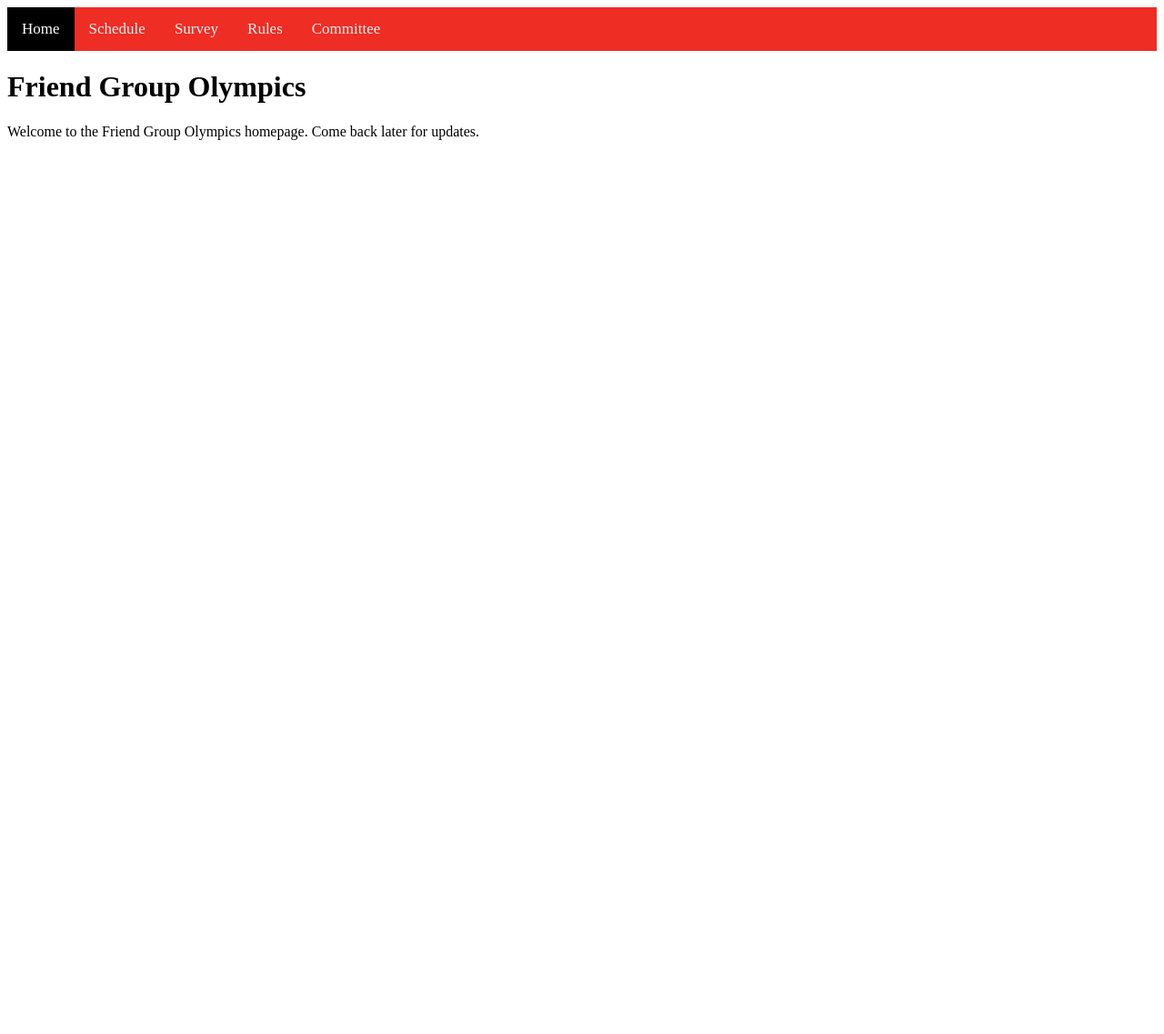
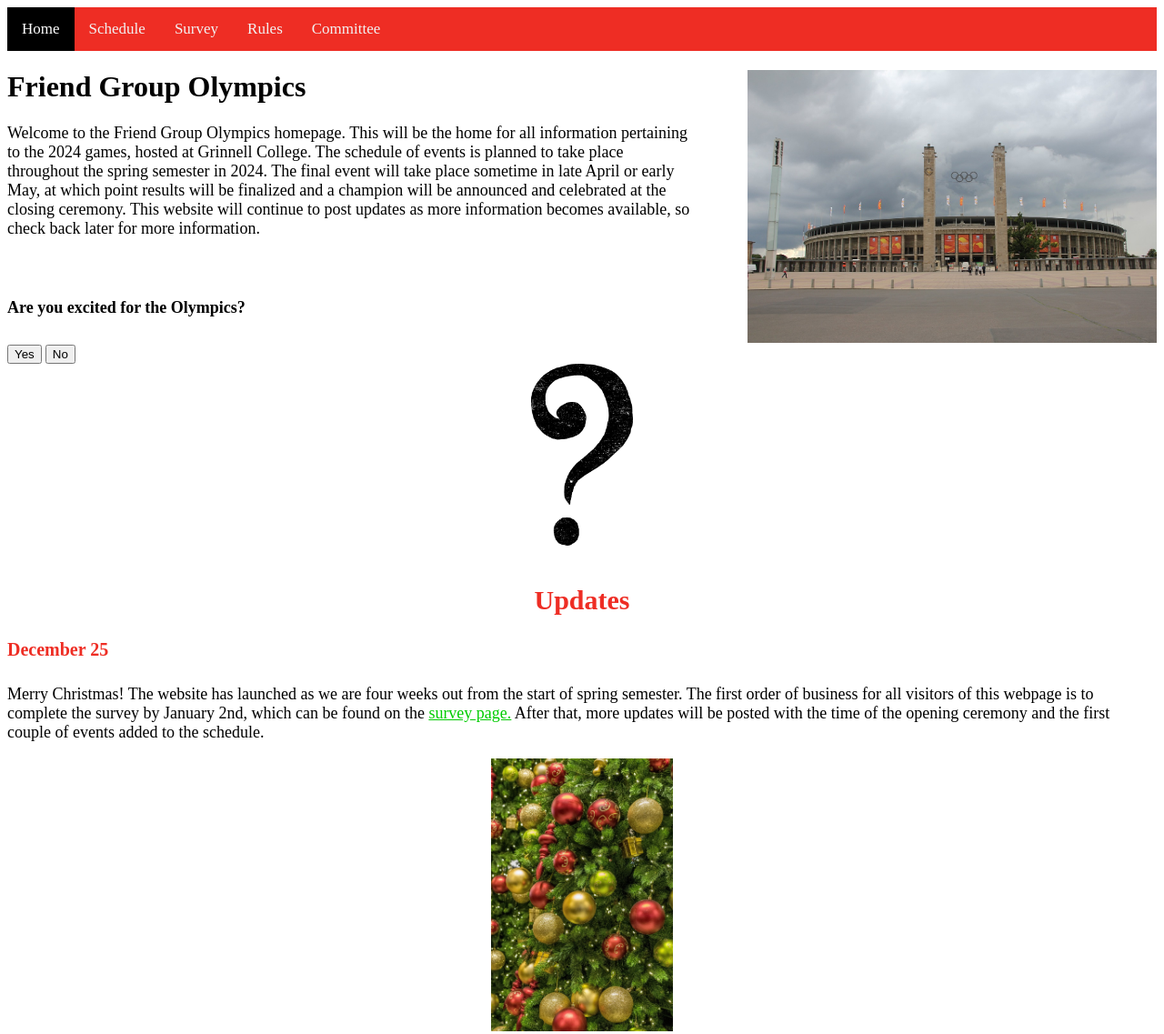
Before and after one commit to CoBens14/Friend-Group-Olympics, a plain HTML site: page index.html in a window 1280 px wide. Shown: the whole page at 91% size. Before the commit the page ends 800 px from the top, so only its background shows below. Drawn offline with Linux system fonts and the light colour scheme.

Commit message:
Add files via upload

```diff
--- a/index.html
+++ b/index.html
@@ -4,8 +4,8 @@
 <title>Friend Group Olympics</title>
 <link rel="stylesheet" type="text/css" href="style.css">
 
-<script src="path/to/script.js"></script>
 </head>
+<!--Nav Bar-->
 <div class="navbar">
 <a class="active" href="index.html">Home</a>
 <a href="schedule.html">Schedule</a>
@@ -16,8 +16,32 @@
 
 <body>
 <div class="mainbody">
-<h1 class="pgtitle">Friend Group Olympics</h1>
-<p>Welcome to the Friend Group Olympics homepage. Come back later for updates.</p>
+<!--Index Intro-->
+    <div class="imageindex"><img id="olypic" src="olympic-stadium.jpg"</div>
+    <h1 class="pgtitle">Friend Group Olympics</h1>
+    <div class="maintext">
+        <p>Welcome to the Friend Group Olympics homepage. This will be the home for all information pertaining
+        to the 2024 games, hosted at Grinnell College. The schedule of events is planned to take place throughout the spring
+        semester in 2024. The final event will take place sometime in late April or early May, at which point results will be
+        finalized and a champion will be announced and celebrated at the closing ceremony. This website will continue to post
+        updates as more information becomes available, so check back later for more information.</p>
+    </div>
+    <br>
+    <!--Excitement Button-->
+    <h5>Are you excited for the Olympics?</h5>
+    <button onclick=yesfunction()>Yes</button>
+    <button onclick=nofunction()>No</button>
+    <img id="imgbutton" class="imgbutton" src="question.png">
+    <br>
+    <script src="script.js"></script>
+<!--Everything below this will receive continuous updates-->
+    <h2>Updates</h2>
+    <h4>December 25</h4>
+    <p>Merry Christmas! The website has launched as we are four weeks out from the start of spring semester. The first order of
+    business for all visitors of this webpage is to complete the survey by January 2nd, which can be found on the
+    <a class="text" href="survey.html">survey page.</a> After that, more updates will be posted with the time of the
+    opening ceremony and the first couple of events added to the schedule.</p>
+    <img src="christmas.jpg" class="christmas">
 </div>
 </body>
 </html>
--- /dev/null
+++ b/script.js
@@ -0,0 +1,6 @@
+function yesfunction (){
+    document.getElementById("imgbutton").src='winning.jpg';
+}
+function nofunction (){
+    alert("Try Again!")
+}
--- a/style.css
+++ b/style.css
@@ -28,6 +28,7 @@
   /* Format main paragraph text */
   p   {
     text-align: left;
+    font-size: 18px;
   }
   /* Format page headings */
   h1    {
@@ -35,6 +36,69 @@
   }
 /* Format rule subheadings */
 h3   {
+    text-align: left;
+    color:#EE2D24;
+    font-size: 20px;
+  }
+/* format photo on committee page*/
+#presphoto  {
+    height: 400px;
+    width:auto;
+    align-content: center;
+}
+/* format all main subheaders*/
+h2   {
     text-align: center;
     color:#EE2D24;
+    text-emphasis: bold;
+    font-size: 30px;
   }
+/* format all update date headings */
+h4   {
+    text-align: left;
+    color:#EE2D24;
+    text-emphasis: none;
+    font-size: 20px;
+  }
+
+ul{
+    font-size: 18px;
+}
+img.christmas   {
+    margin-left: auto;
+    margin-right: auto;
+    height:300px;
+    display: block;
+}
+iframe.survey   {
+    margin-left: auto;
+    margin-right: auto;
+    display: block;
+}
+a.text  {
+    font-size: 18px;
+    color:#0C0
+}
+h5  {
+    font-size: 18px;
+}
+img.imgbutton   {
+    height:200px;
+    margin-left: auto;
+    margin-right: auto;
+    display: block;
+}
+#olypic {
+    height:300px;
+    float:right;
+
+
+}
+div.maintext    {
+    padding-right: 40%;
+}
+div.body    {
+    display: flex;
+  align-items: center;
+  justify-content: center
+}
```
Also changed, not shown: committee.html (+6 -1 lines), rules.html (+7 -3 lines), survey.html (+1 -1 lines), christmas.jpg (added), olympic-stadium.jpg (added), presphoto.JPG (added), question.png (added), winning.jpg (added).
